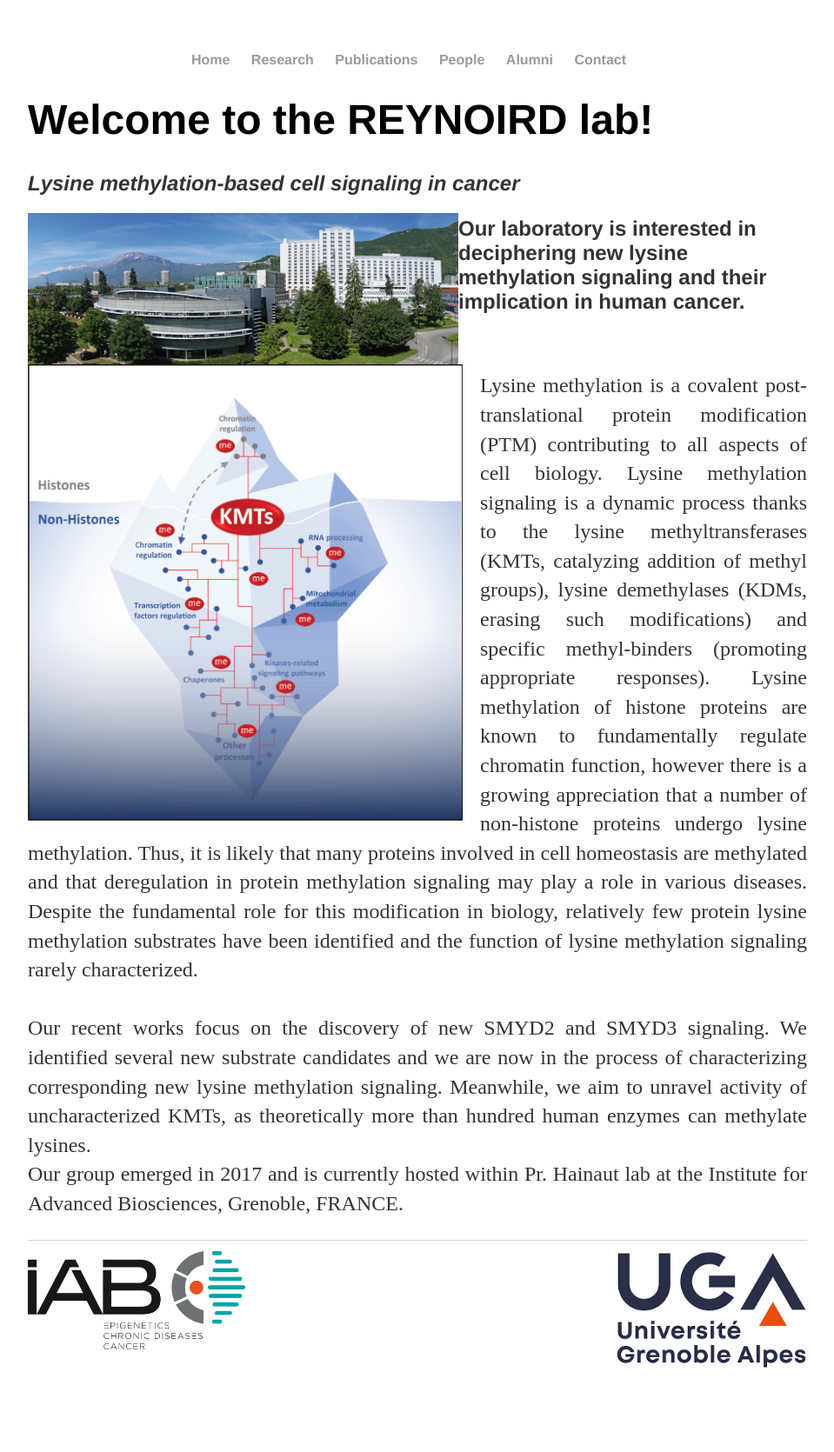
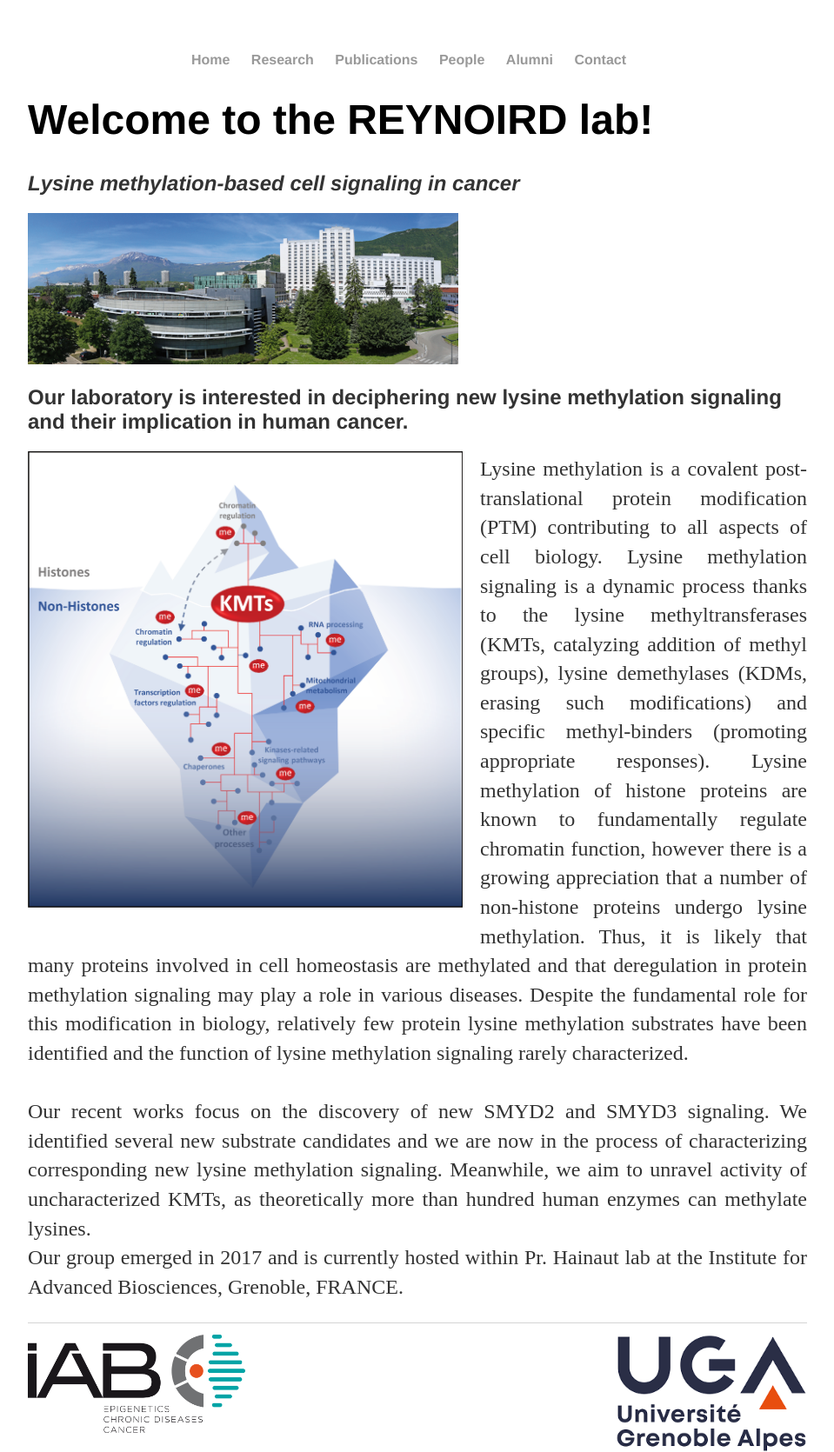
Before and after one commit to Reynoird-Lab/Reynoird-lab.github.io, a Jekyll site: the page built from index.html, in a window 1280 px wide. Shown: the whole page at 87% size, without its empty margins (160-1119 px from the left). Built offline with Jekyll 4.4.1, drawn with Linux system fonts in a browser that asks for light colours; Markdown is read by kramdown in place of the engine named in the settings; before the commit the page ends 1574 px from its top, so only the background shows below that.

Commit message:
Update index.html

```diff
--- a/index.html
+++ b/index.html
@@ -8,9 +8,9 @@
 		<h2><i>Lysine methylation-based cell signaling in cancer</i></h2>
 
 
-<img src="Images/IAB.png" title="IAB" align="left" />
-<p><h2>Our laboratory is interested in deciphering new lysine methylation signaling and their implication in human cancer.</h2></p>
-<br>
+<div><img src="Images/IAB.png" title="IAB"/>
+<h2>Our laboratory is interested in deciphering new lysine methylation signaling and their implication in human cancer.</h2>
+</div>
 
 <img src="Images/Lukinovic V graphical abstract CMYK_revision.png" title="Lysine Methylation Signaling" align="left" width="500" style="margin: 0px 20px 20px 0px;" />
 <p align="justify">Lysine methylation is a covalent post-translational protein modification (PTM) contributing to all aspects of cell biology. Lysine methylation signaling is a dynamic process thanks to the lysine methyltransferases (KMTs, catalyzing addition of methyl groups), lysine demethylases (KDMs, erasing such modifications) and specific methyl-binders (promoting appropriate responses). Lysine methylation of histone proteins are known to fundamentally regulate chromatin function, however there is a growing appreciation that a number of non-histone proteins undergo lysine methylation. Thus, it is likely that many proteins involved in cell homeostasis are methylated and that deregulation in protein methylation signaling may play a role in various diseases. Despite the fundamental role for this modification in biology, relatively few protein lysine methylation substrates have been identified and the function of lysine methylation signaling rarely characterized. <br>
```
